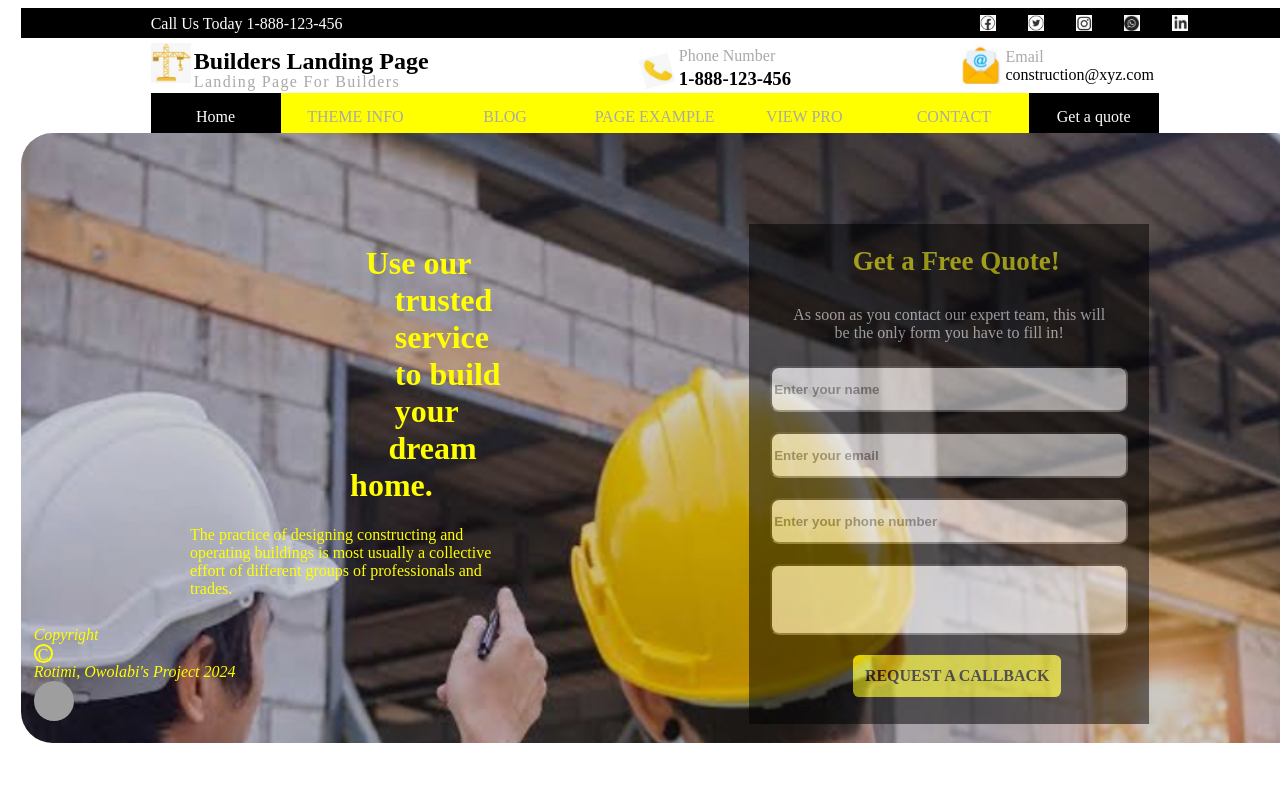
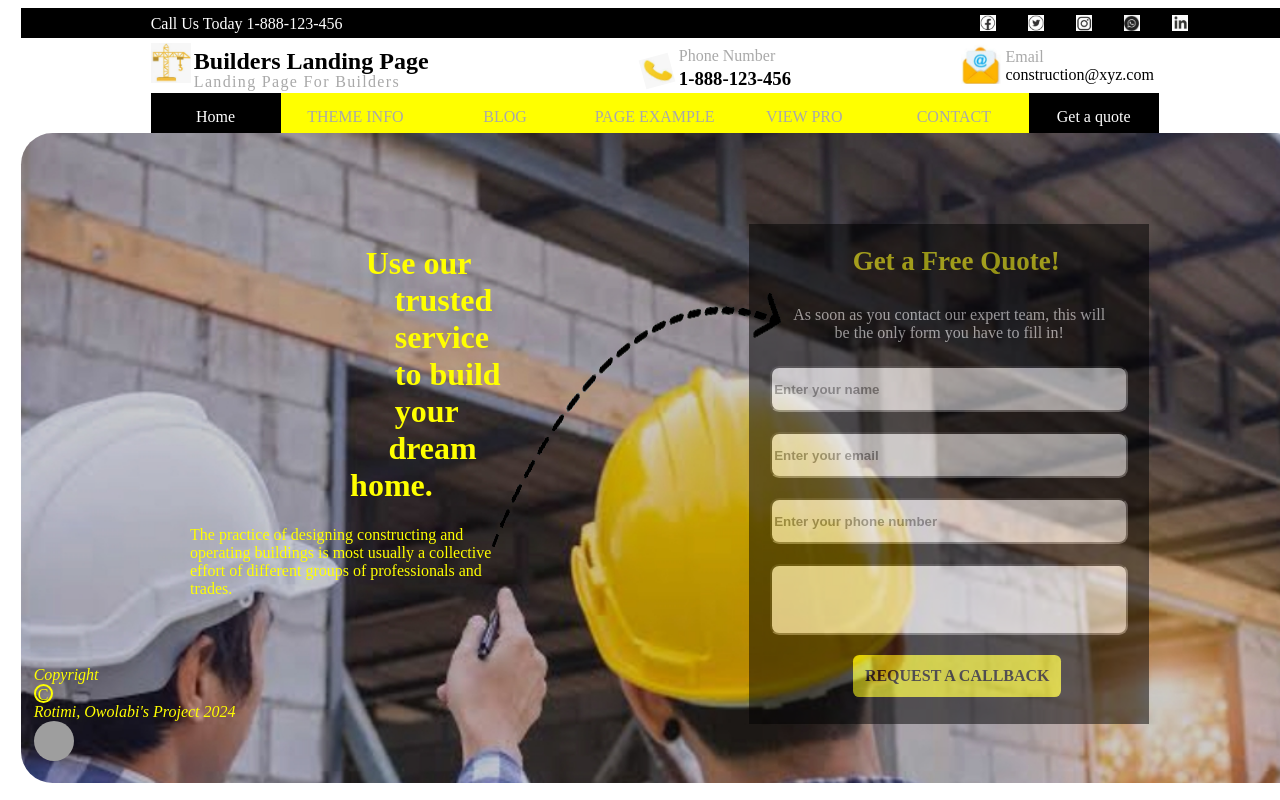
Before and after one commit to Timing4real/knowledge, a plain HTML site: page index.html in a window 1280 px wide. Shown: the top 800 px of the page. Drawn offline with Linux system fonts and the light colour scheme; grey boxes are pictures that could not be loaded.

Commit message:
i added an arrow logo

```diff
--- a/index.html
+++ b/index.html
@@ -61,6 +61,7 @@
                     <div class="small-letters"></div><h1>Use our trusted service to build your dream home.</h1>The practice of designing constructing and operating buildings
                         is most usually a collective effort of different groups of professionals and trades.</div>
                 </div>
+            <img src="images/arrow.png" class="arrow" />
             <div class="the-quotes">
                 <div class="header-quote"><h2>Get a Free Quote!</h2></div>
                 <div class="sub-header">As soon as you contact our expert team, this will be the only
--- a/style.css
+++ b/style.css
@@ -245,13 +245,23 @@
 
 .body-container {
     display: flex;
-    height: 610px;
+    height: 650px;
     width: 1298px;
     justify-content: space-around;
     background-image: url("images/engr.jpg");
     background-repeat: no-repeat;
     background-size: cover;
     border-radius: 3cap;
+}
+
+.arrow {
+    height: 470px;
+    width: 270px;
+    margin-top: 4%;
+    margin-left: -5%;
+    transform: rotate(20deg);
+    position: absolute;
+    mix-blend-mode: darken;
 }
 
 .the-writings {
@@ -265,6 +275,7 @@
     height: 25px;
     width: 20em;
     color: yellow;
+    position: relative;
 }
 
 .small-letters {
```
Also changed, not shown: images/arrow.png (added).
